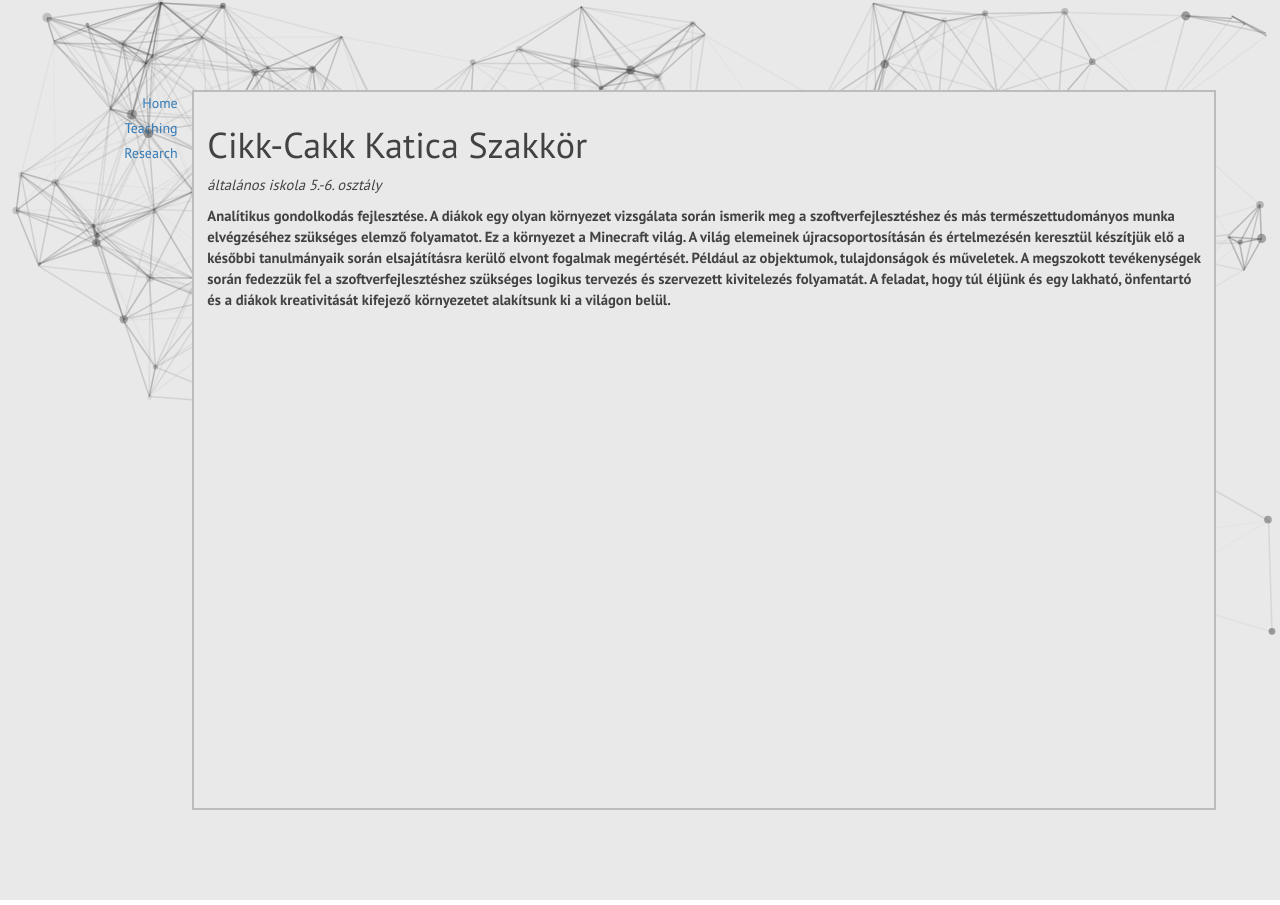
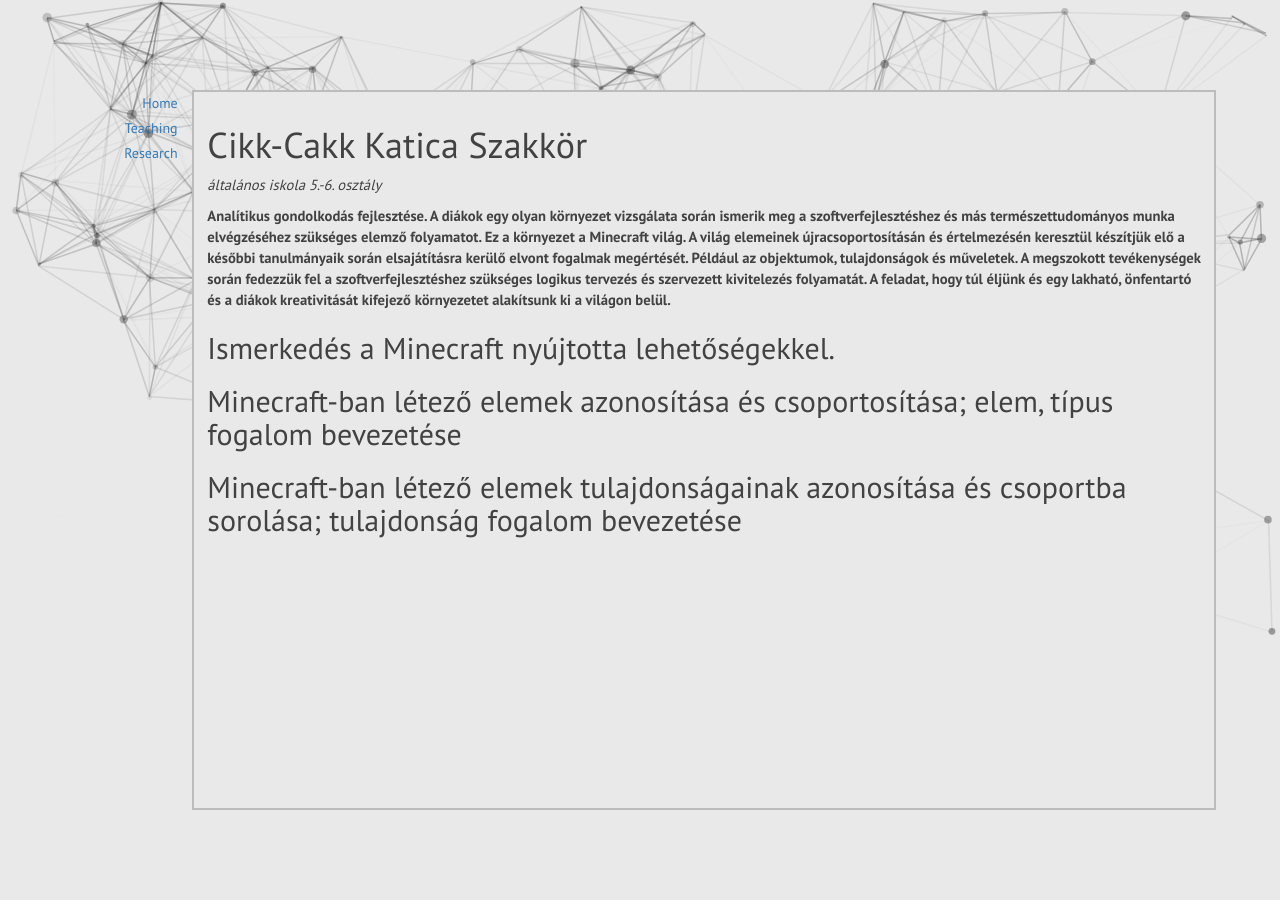
Before and after one commit to geryxyz/geryxyz, a Jekyll site: the page built from content/cck/primary5_6.html, in a window 1280 px wide. Built offline with Jekyll 4.4.1, drawn with Linux system fonts in a browser that asks for light colours; nearby versions of some CDN libraries; library files that are not in the unit come from our copies.

Commit message:
cck ált. iskola részek kidolgozásának elkezdése

```diff
--- a/content/cck/primary5_6.html
+++ b/content/cck/primary5_6.html
@@ -4,3 +4,10 @@
 <h1>Cikk-Cakk Katica Szakkör</h1>
 <p class="audience">általános iskola 5.-6. osztály</p>
 <p class="goal">Analítikus gondolkodás fejlesztése. A diákok egy olyan környezet vizsgálata során ismerik meg a szoftverfejlesztéshez és más természettudományos munka elvégzéséhez szükséges elemző folyamatot. Ez a környezet a Minecraft világ. A világ elemeinek újracsoportosításán és értelmezésén keresztül készítjük elő a későbbi tanulmányaik során elsajátításra kerülő elvont fogalmak megértését. Például az objektumok, tulajdonságok és műveletek. A megszokott tevékenységek során fedezzük fel a szoftverfejlesztéshez szükséges logikus tervezés és szervezett kivitelezés folyamatát. A feladat, hogy túl éljünk és egy lakható, önfentartó és a diákok kreativitását kifejező környezetet alakítsunk ki a világon belül.</p>
+
+<h2>Ismerkedés a Minecraft nyújtotta lehetőségekkel.</h2>
+<p class="overview"></p>
+
+<h2>Minecraft-ban létező elemek azonosítása és csoportosítása; elem, típus fogalom bevezetése</h2>
+
+<h2>Minecraft-ban létező elemek tulajdonságainak azonosítása és csoportba sorolása; tulajdonság fogalom bevezetése</h2>
--- a/content/cck/primary7_8.html
+++ b/content/cck/primary7_8.html
@@ -4,3 +4,6 @@
 <h1>Cikk-Cakk Katica Szakkör</h1>
 <p class="audience">általános iskola 7.-8. osztály</p>
 <p class="goal">Analítikus gondolkodás fejlesztése. A diákok egy olyan környezet vizsgálata során ismerik meg a szoftverfejlesztéshez és más természettudományos munka elvégzéséhez szükséges elemző folyamatot. Ez a környezet a Minecraft világ. A világ elemeinek újracsoportosításán és értelmezésén keresztül készítjük elő a későbbi tanulmányaik során elsajátításra kerülő elvont fogalmak megértését. Például az objektumok, tulajdonságok és műveletek. A szakkör keretein belül felhasználjuk, a Minecraft adta lehetőségeket, hogy kezdetleges logikai áramköröket hozzunk létre. Továbbá eszköként használjuk a játék automatizálását és programozhatóságát, hogy egyszerűsítsük az áramkörök létrehozását. A diákok rövid programokat fognak írni, mely előre meghatározott elemeket helyez el a világban.</p>
+
+<h2>Ismerkedés a Minecraft nyújtotta lehetőségekkel.</h2>
+<p class="overview"></p>
```
